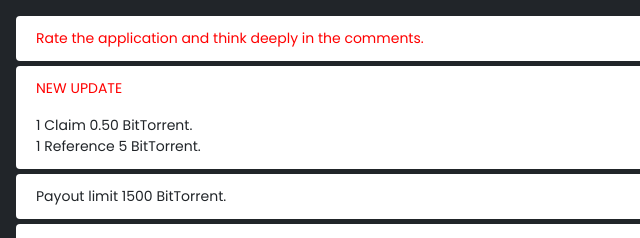
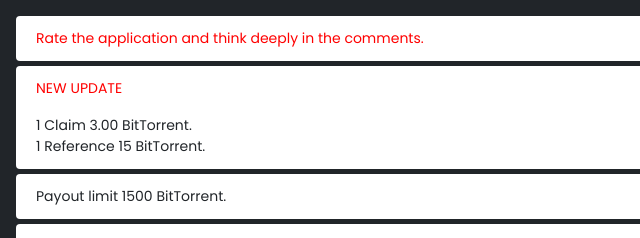
Before and after one commit to hsnsdt/hsnsdt.github.io, a plain HTML site: page duyurubtt.html in a window 1280 px wide. Shown: the top 238 px of the page, 0-640 px from the left. Drawn offline with Linux system fonts and the light colour scheme.

Commit message:
Update duyurubtt.html

```diff
--- a/duyurubtt.html
+++ b/duyurubtt.html
@@ -25,7 +25,7 @@
 <div class="p-3">
 <ul class="list-group">
 <li class="list-group-item" style="color:red!important;">Rate the application and think deeply in the comments.</li>
-<li class="list-group-item"><p style="color:red">NEW UPDATE</p>1 Claim 0.50 BitTorrent. <br>1 Reference 5 BitTorrent.</li>
+<li class="list-group-item"><p style="color:red">NEW UPDATE</p>1 Claim 3.00 BitTorrent. <br>1 Reference 15 BitTorrent.</li>
 <li class="list-group-item">Payout limit 1500 BitTorrent.</li>
 <li class="list-group-item">Switching to new ad systems. Please keep the application updated.</li>
 <li class="list-group-item">Payments are made only through BINANCE. If you do not have an account, be sure to sign up by clicking the button below.<br><a class="btn btn-sm btn-info" href="https://www.binance.com/tr/register?ref=12678730" target="_blank">BINANCE REGISTER</a></li>
```
